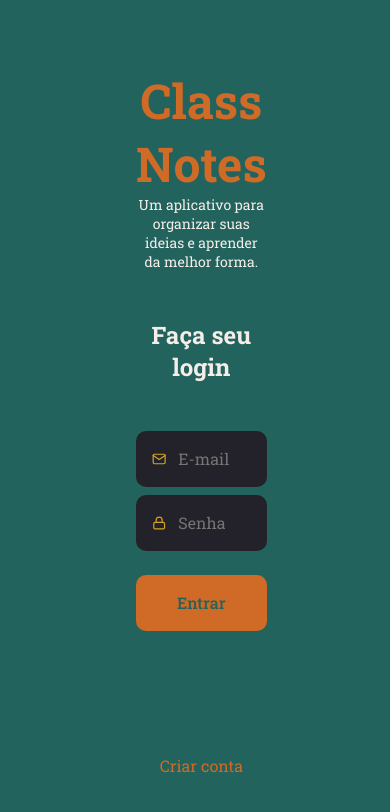
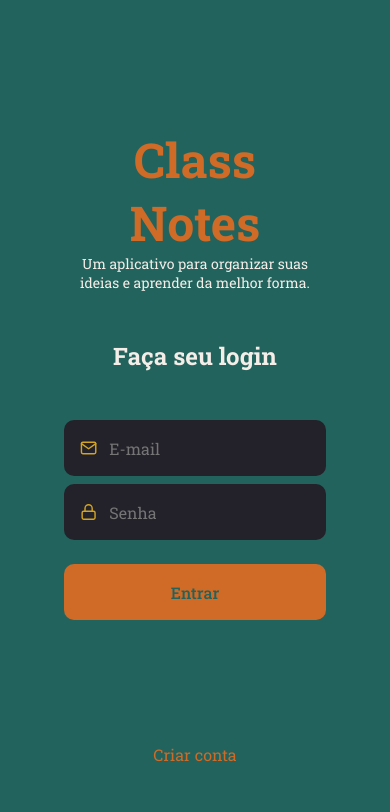
Before and after one commit to Ddsans/API-ClassNotes-FrontEnd, a React (Vite) app: page / in a window 390 px wide. Shown: the top 812 px of the page. Built offline with nearby package versions, Linux system fonts and the light colour scheme.

Commit message:
responsividade login

```diff
--- a/src/pages/SignIn/styles.js
+++ b/src/pages/SignIn/styles.js
@@ -2,14 +2,17 @@ import styled from "styled-components";
 import backgroundImg from '../../Assets/Study_environment.png'
 
 export const Container = styled.div`
-  height: 100vh;
+  width: 100%;
+  min-height: 100vh;
 
   display: flex;
   align-items: stretch;
 `;
 
 export const Form = styled.form`
-  padding: 0 136px;
+  max-width: 41em;
+  padding: 8em 4em;
+  margin: auto;
 
   display: flex;
   flex-direction: column;
--- a/src/pages/SignUp/styles.js
+++ b/src/pages/SignUp/styles.js
@@ -2,14 +2,17 @@ import styled from "styled-components";
 import backgroundImg from '../../Assets/Study_environment.png'
 
 export const Container = styled.div`
-  height: 100vh;
+  width: 100%;
+  min-height: 100vh;
 
   display: flex;
   align-items: stretch;
 `;
 
 export const Form = styled.form`
-  padding: 0 136px;
+  max-width: 41em;
+  padding: 8em 4em;
+  margin: auto;
 
   display: flex;
   flex-direction: column;
```
